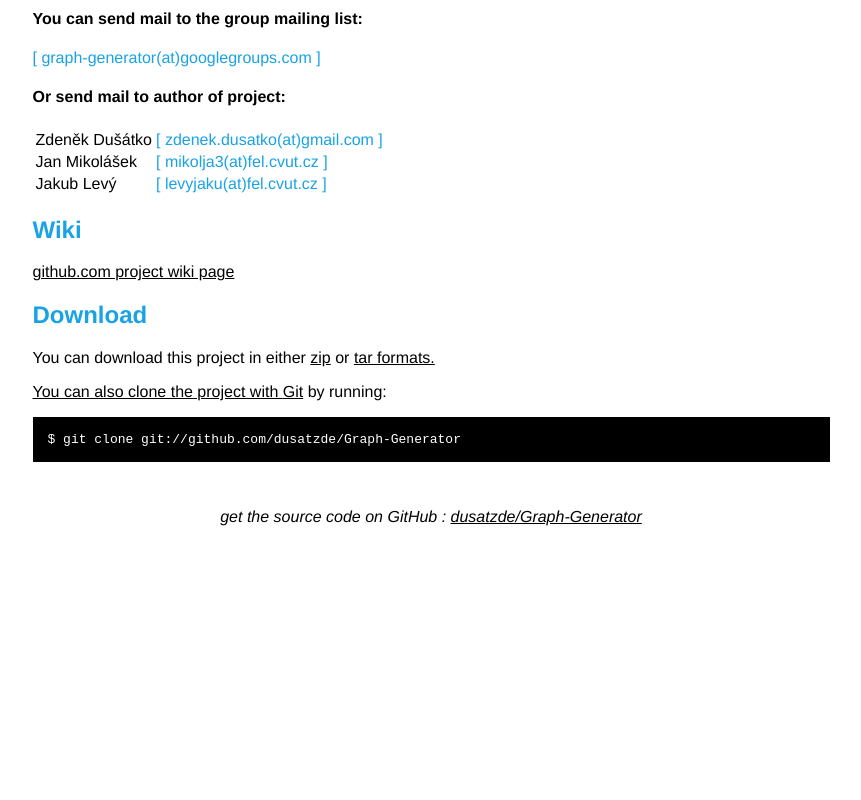
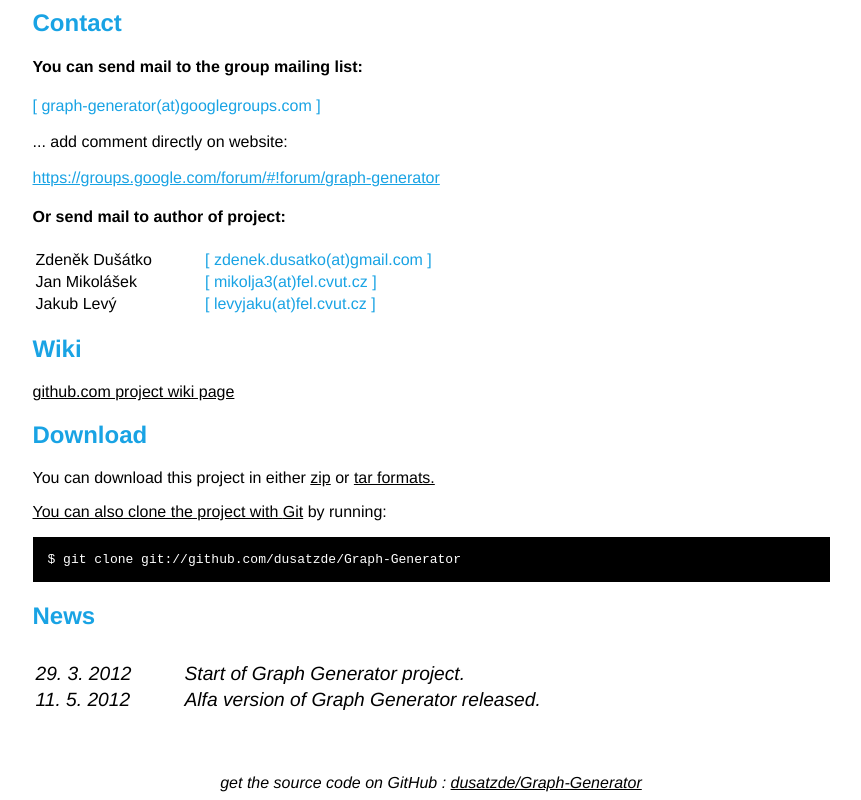
Before and after one commit to dusatzde/Graph-Generator, a plain HTML site: page index.html in a window 1280 px wide. Shown: the part 740-1540 px from the top of the page, without its empty margins (209-1070 px from the left). Before the commit the page ends 1274 px from the top, so only its background shows below. Drawn offline with Linux system fonts and the light colour scheme.

Commit message:
Update website of project.

```diff
--- a/index.html
+++ b/index.html
@@ -23,12 +23,15 @@
     h2 { font-size: 1.5em; color: #19A3E4; }
     h3 { text-align: center; color: #19A3E4; }
     a { color:black; }
+    a#ggroups { color: #19A3E4; font-decoration: none; }
     .description { font-size: 1.2em; margin-bottom: 30px; margin-top: 30px; font-style: italic;}
     .download { float: right; }
     pre { background: #000; color: #fff; padding: 15px;}
     hr { border: 0; width: 80%; border-bottom: 1px solid #aaa}
     .footer { text-align:center; padding-top:30px; font-style: italic; }
     img { border: 0px}
+    td { padding-right: 50px; }
+    td.date { vertical-align: top; }
   </style>
 </head>
 
@@ -50,6 +53,7 @@
 
     <h1><a href="https://github.com/dusatzde/Graph-Generator"><img src="page/header.png" /></a></h1>
 
+    <h2> About project </h2>
     <div class="description">
 
 
@@ -63,7 +67,7 @@
 
 
       <h2>Contact</h2>
-      <h4>You can send mail to the group mailing list: </h4>  <span>[ graph-generator(at)googlegroups.com ]</span> <br>
+      <h4>You can send mail to the group mailing list: </h4>  <span>[ graph-generator(at)googlegroups.com ]</span> <br><br> <div> ... add comment directly on website: </div> <br><span><a id="ggroups" href="https://groups.google.com/forum/#!forum/graph-generator">https://groups.google.com/forum/#!forum/graph-generator</a></span>
       <h4>Or send mail to author of project:</h4>
       <table>
         <tr>
@@ -97,9 +101,25 @@
       <pre>$ git clone git://github.com/dusatzde/Graph-Generator</pre>
     </p>
 
+    <h2> News </h2>
+    <div class="description">
+        <table>
+          <tr>
+            <td class="date"> 29. 3. 2012 </td>
+            <td> Start of Graph Generator project. </td>
+          </tr>
+          <tr>
+            <td class="date"> 11. 5. 2012 </td>
+            <td> Alfa version of Graph Generator released. </td>
+          </tr>
+        </table>
+    </div>
+
     <div class="footer">
       get the source code on GitHub : <a href="https://github.com/dusatzde/Graph-Generator">dusatzde/Graph-Generator</a>
     </div>
+
+
 
   </div>
 
```
Also changed, not shown: index_czech.html (+19 -1 lines).
